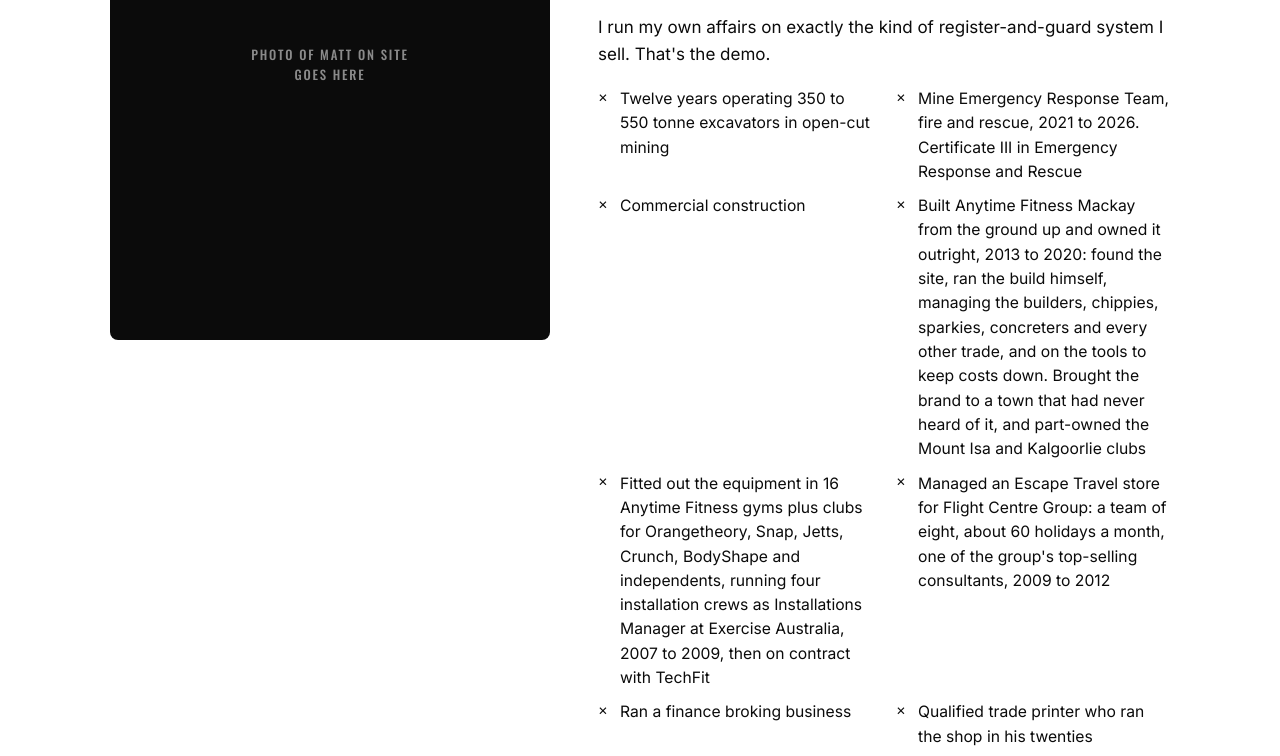
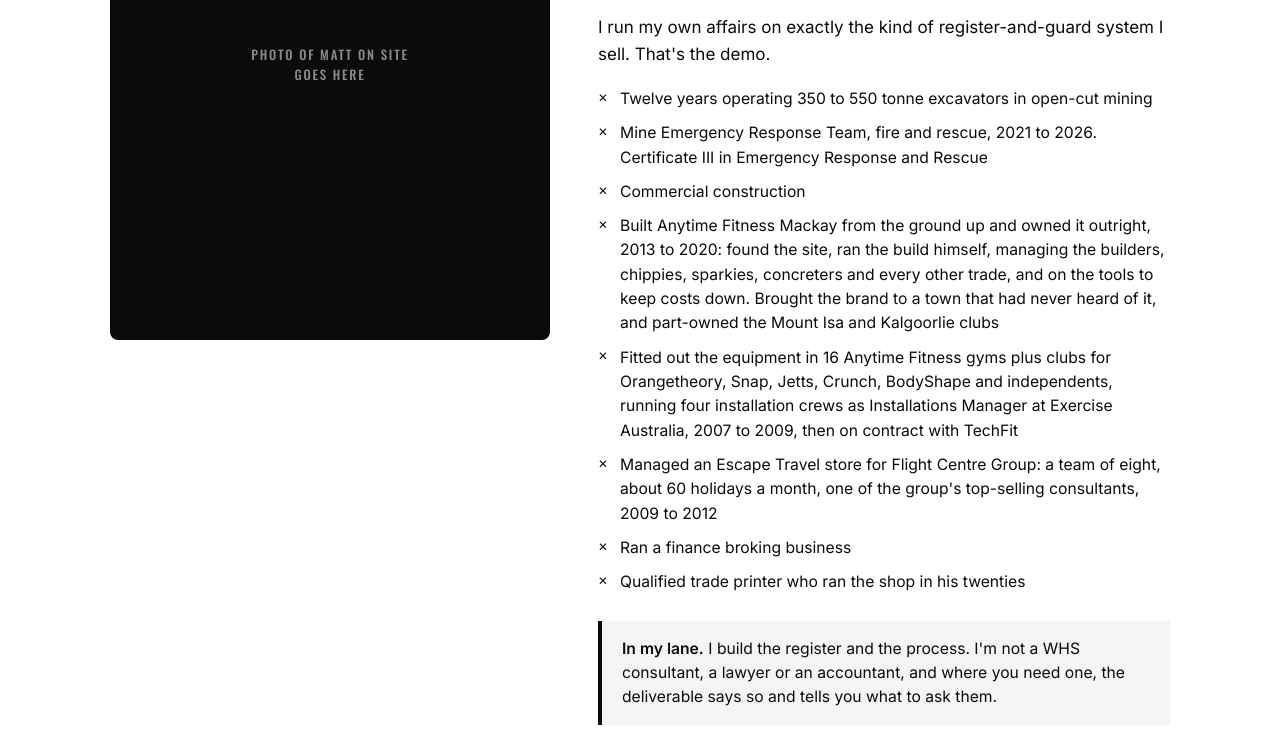
Before and after one commit to mattchilli/xlcr-site, a plain HTML site: page index.html in a window 1280 px wide. Shown: the part 3024-3780 px from the top of the page. Drawn offline with nearby package versions, Linux system fonts and the light colour scheme.

Commit message:
About: credentials list single column
Co-Authored-By: Claude Fable 5.1 <noreply@anthropic.com>

```diff
--- a/index.html
+++ b/index.html
@@ -99,7 +99,7 @@
   .about .photo { aspect-ratio: 4/5; background: var(--ink); border-radius: 8px; display: grid; place-items: center; color: #fff; overflow: hidden; }
   .about .photo img { width: 100%; height: 100%; object-fit: cover; display: block; }
   .about .photo .ph { font-family: Oswald, sans-serif; letter-spacing: .14em; text-transform: uppercase; font-size: .8rem; color: #8a8a8a; text-align: center; padding: 20px; }
-  .cred { list-style: none; padding: 0; margin: 20px 0 0; display: grid; grid-template-columns: 1fr 1fr; gap: 10px 24px; }
+  .cred { list-style: none; padding: 0; margin: 20px 0 0; display: grid; grid-template-columns: 1fr; gap: 10px 24px; }
   .cred li { padding-left: 22px; position: relative; font-size: .98rem; }
   .cred li::before { content: "✕"; position: absolute; left: 0; top: .15em; font-size: .75em; }
   .lane { background: var(--panel); border-left: 4px solid var(--ink); padding: 16px 20px; margin-top: 26px; font-size: .98rem; }
```
